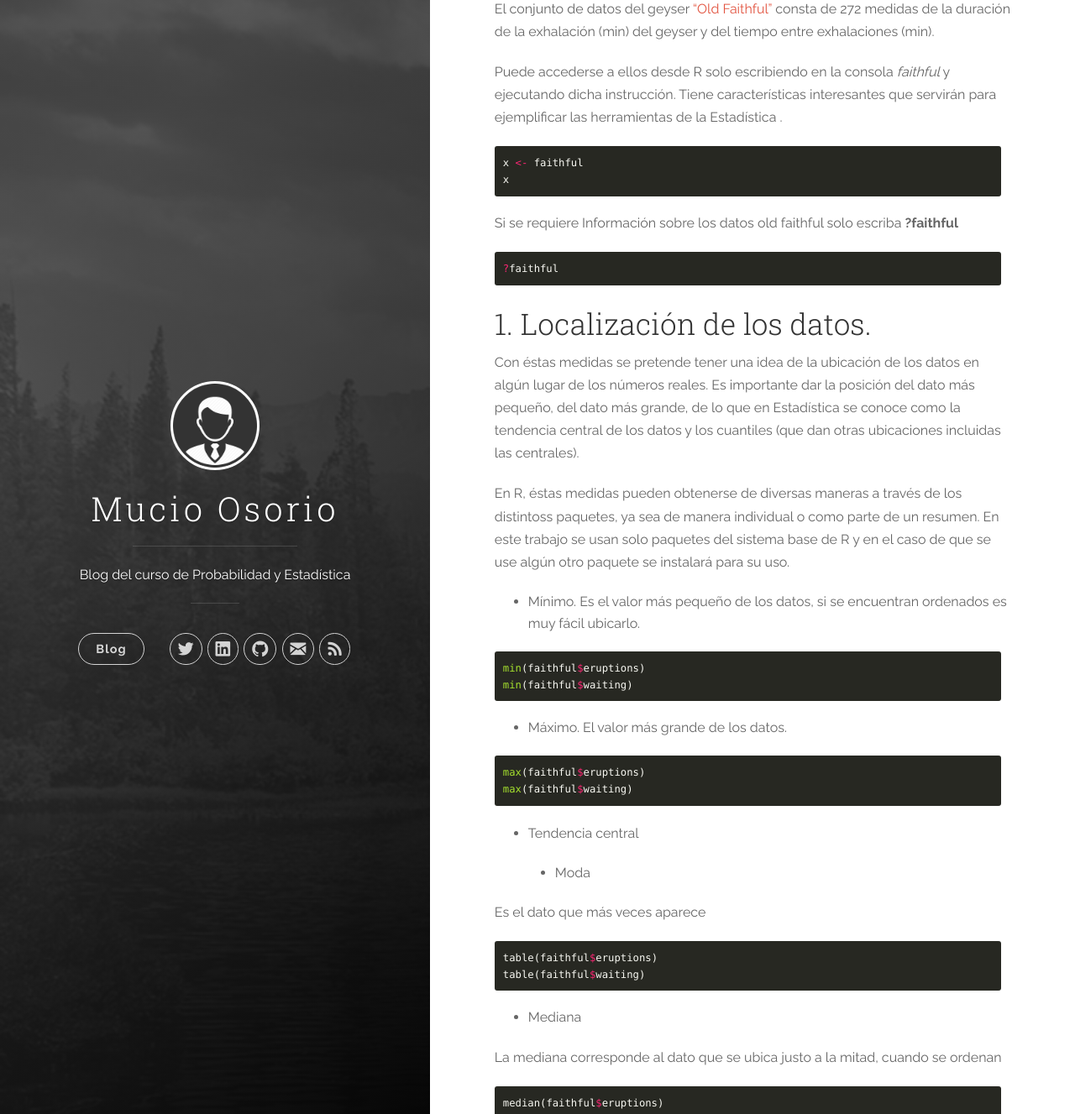
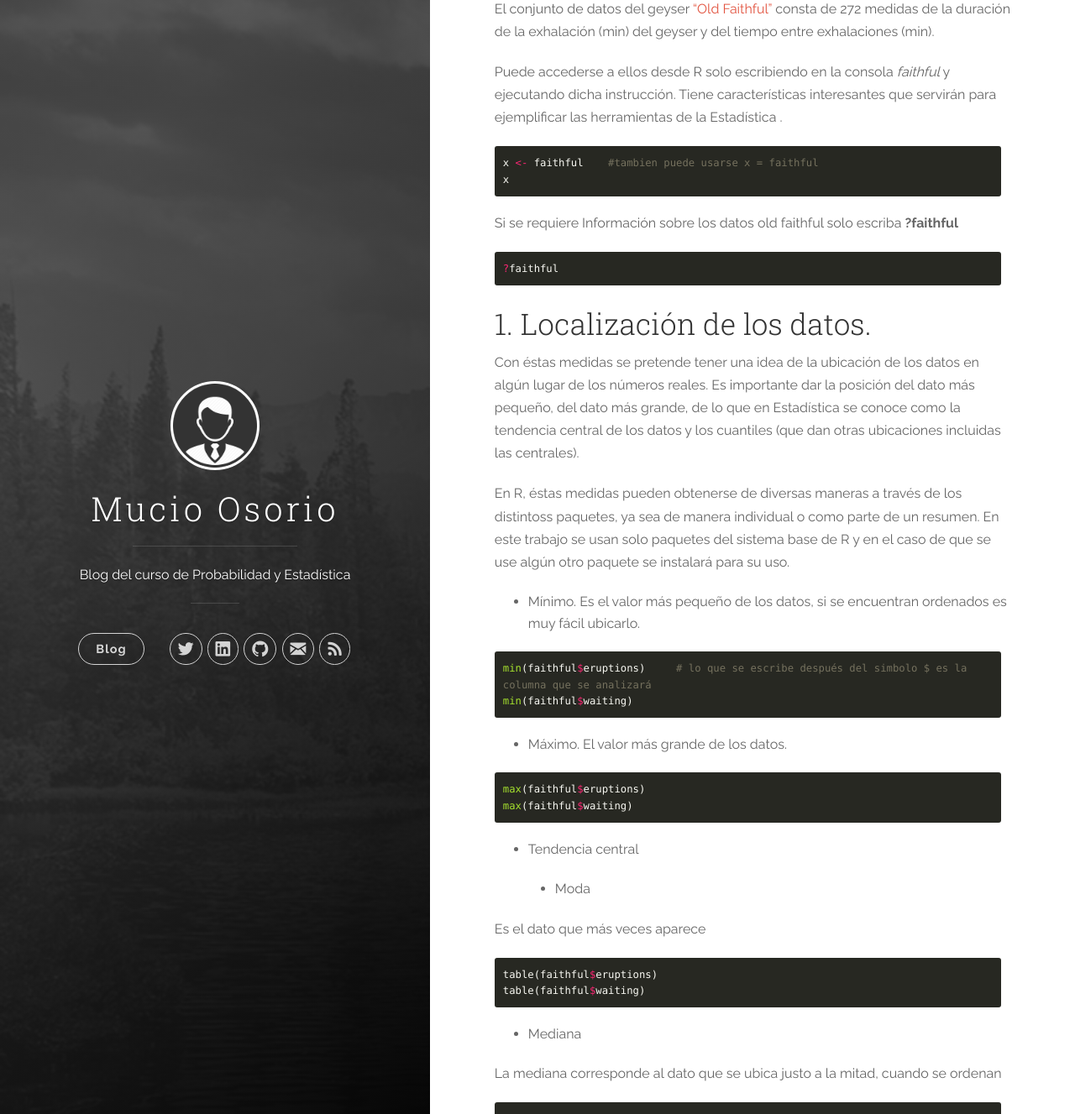
Before and after one commit to mucioosorio/probabilidad, a Jekyll site: the page built from _posts/2019-06-05-Estadística Descriptiva.md, in a window 1280 px wide and 1400 px high, scrolled down 1687 px, cut to the strip 73-1400 px from the top of the window. Shown: the whole strip at 84% size. Built offline with Jekyll 4.4.1, drawn with Linux system fonts in a browser that asks for light colours; nearby versions of some CDN libraries; formulas are drawn with MathJax 3.

Commit message:
Update 2019-06-05-Estadística Descriptiva.md

````diff
--- a/_posts/2019-06-05-Estadística Descriptiva.md
+++ b/_posts/2019-06-05-Estadística Descriptiva.md
@@ -36,7 +36,7 @@ El conjunto de datos del geyser ["Old Faithful"](https://en.wikipedia.org/wiki/O
 Puede accederse a ellos desde R solo escribiendo en la consola *faithful* y ejecutando dicha instrucción. Tiene características interesantes que servirán para ejemplificar las herramientas de la Estadística .
 
 ```R
-x <- faithful
+x <- faithful    #tambien puede usarse x = faithful
 x
 ```
 
@@ -58,7 +58,7 @@ En R, éstas medidas pueden obtenerse de diversas maneras a través de los disti
 
 
 ```R
-min(faithful$eruptions)
+min(faithful$eruptions)     # lo que se escribe después del simbolo $ es la columna que se analizará
 min(faithful$waiting)
 ```
 
````
